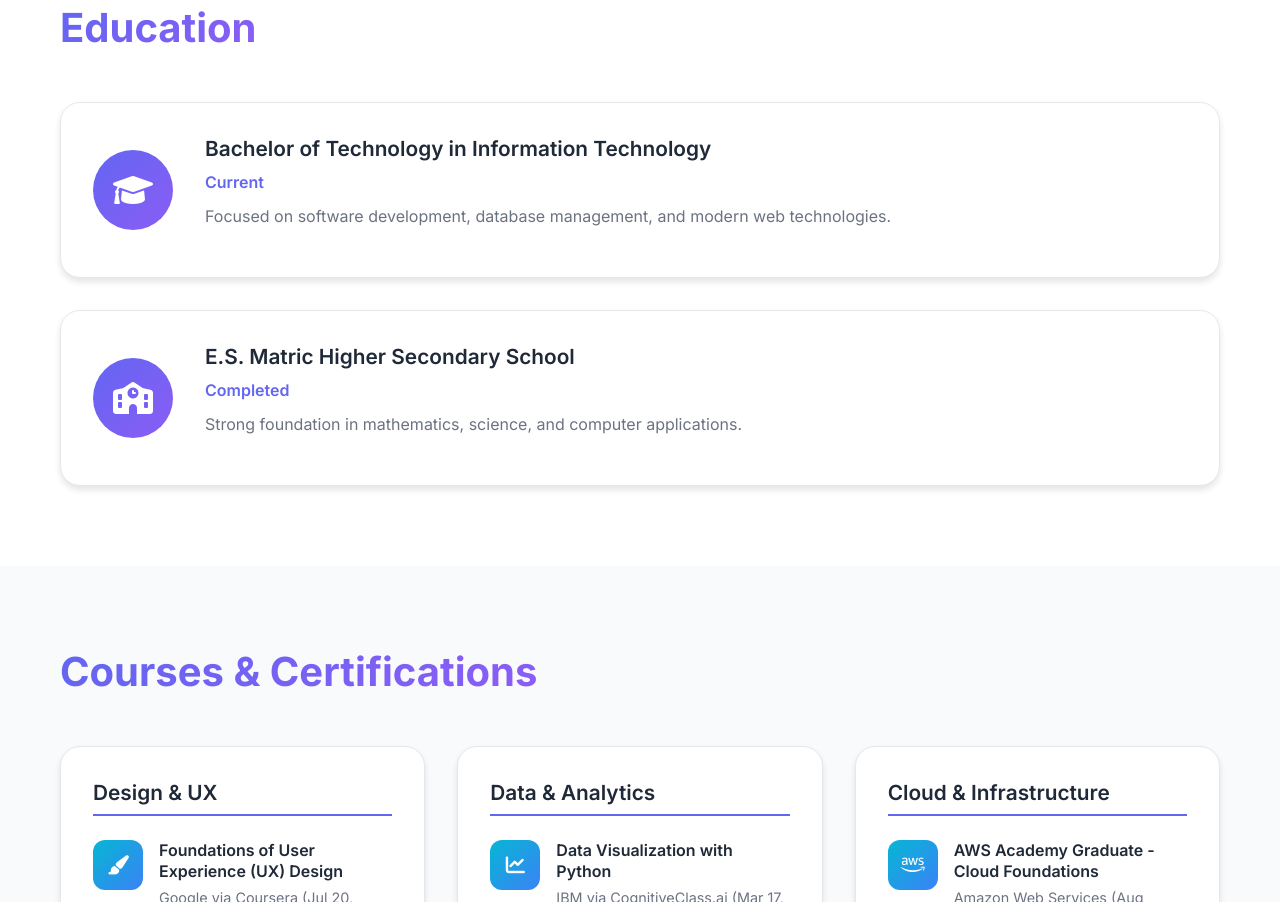
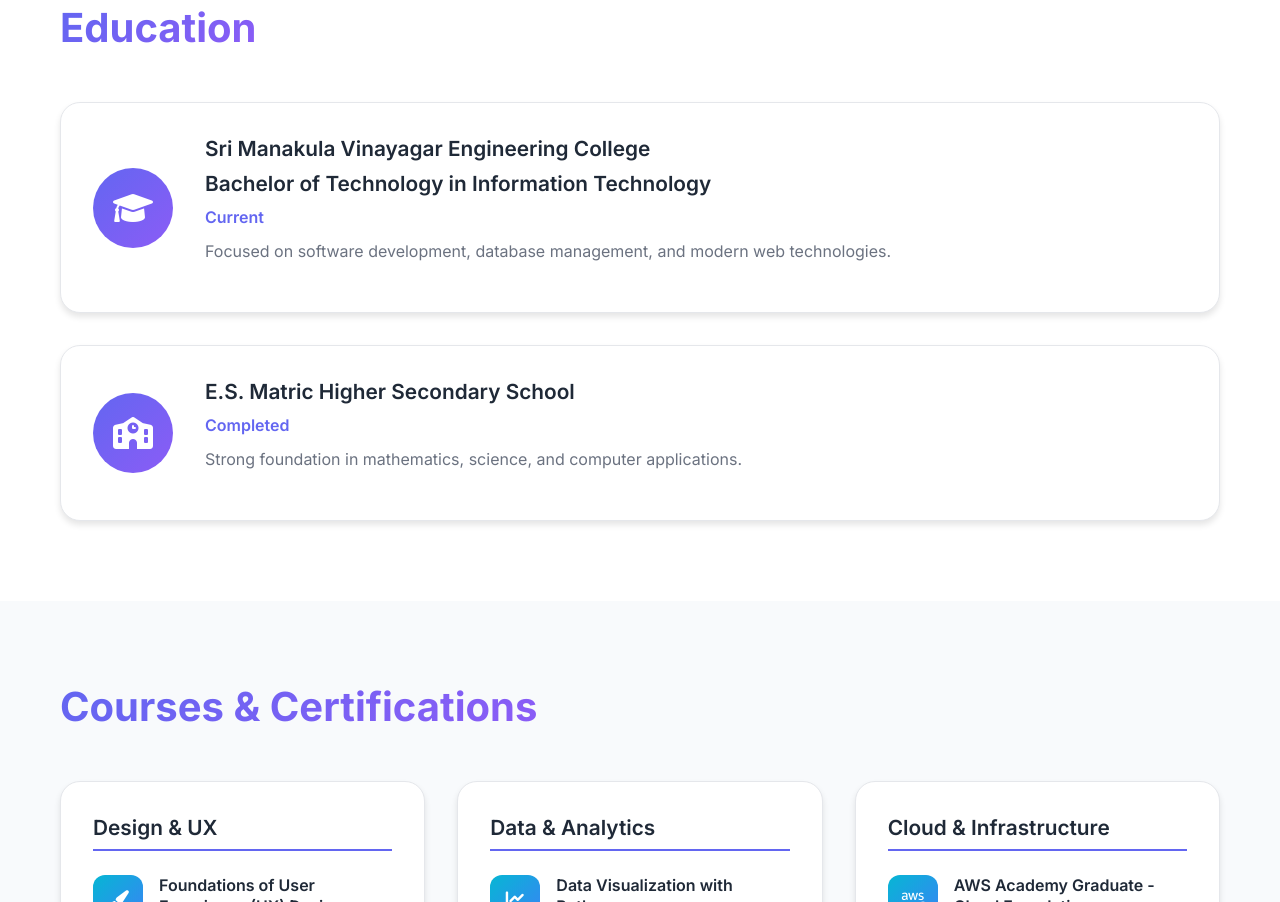
Before and after one commit to Ragul11sj/my-portfolio, a plain HTML site: page index.html in a window 1280 px wide. Shown: the part 5627-6529 px from the top of the page. Drawn offline with Linux system fonts and the light colour scheme.

Commit message:
index.html

```diff
--- a/index.html
+++ b/index.html
@@ -379,7 +379,8 @@
                         <i class="fas fa-graduation-cap"></i>
                     </div>
                     <div class="education-details">
-                        <h3>Bachelor of Technology in Information Technology</h3>
+                        <h3>Sri Manakula Vinayagar Engineering College </h3>
+                        <h3> Bachelor of Technology in Information Technology</h3>
                         <p class="education-meta">Current</p>
                         <p class="education-description">Focused on software development, database management, and modern web technologies.</p>
                     </div>
```
